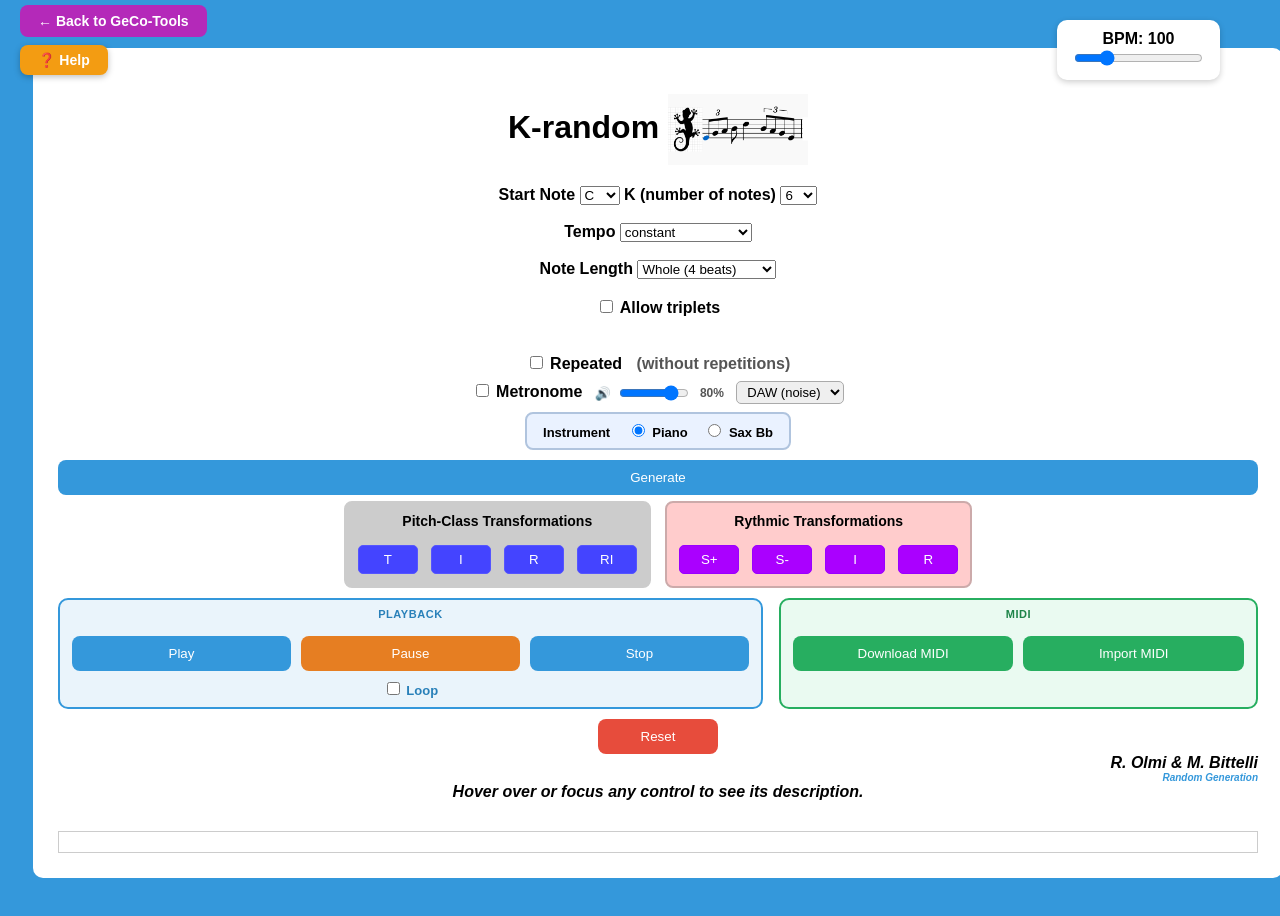
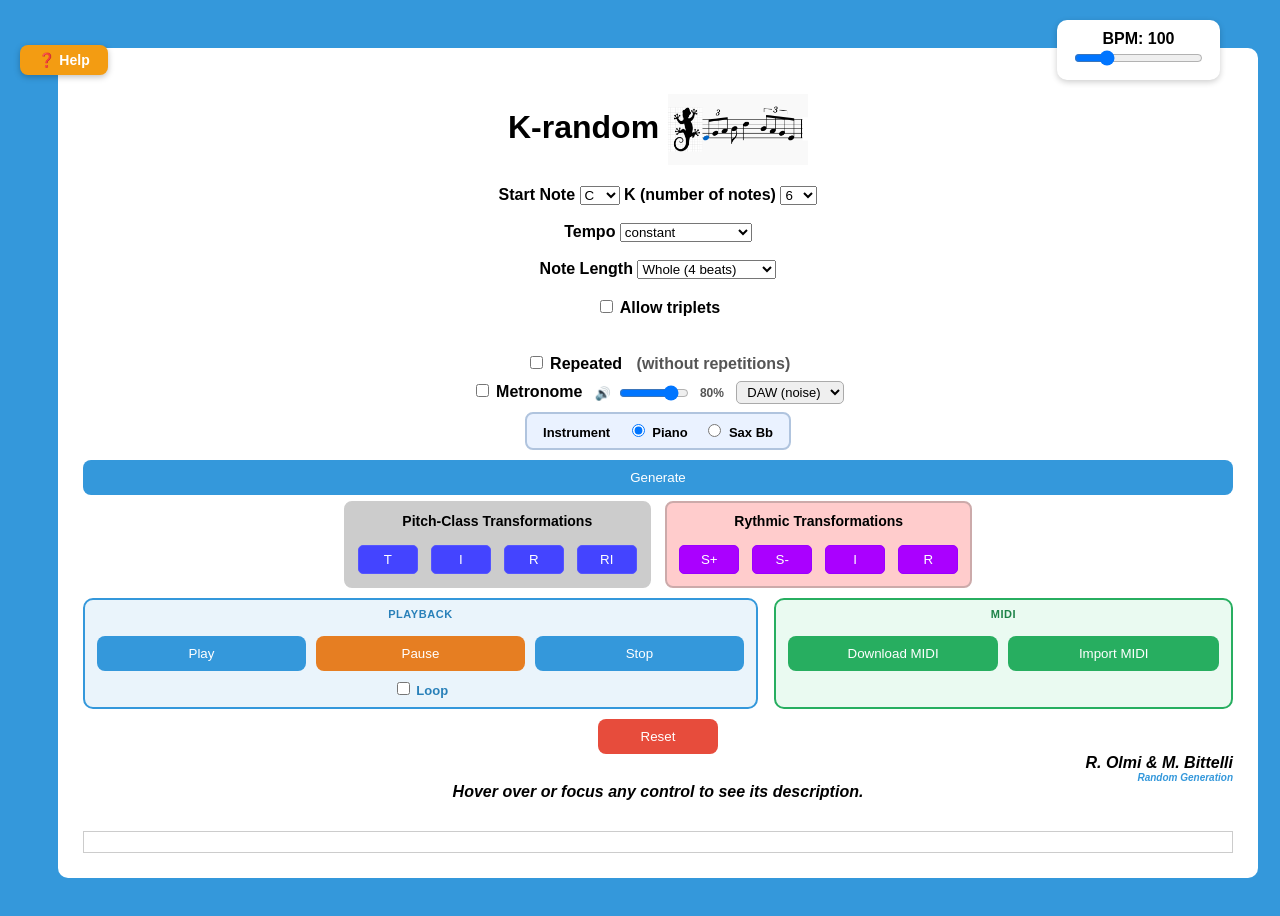
Before and after one commit to RobeOl/random_a, a website: page www/index.html in a window 1280 px wide. Shown: the top 916 px of the page. Drawn offline with nearby package versions, Linux system fonts and the light colour scheme; a script that the page names is missing.

Commit message:
modifiche pomeriggio

```diff
--- a/www/index.html
+++ b/www/index.html
@@ -2,6 +2,8 @@
 <html>
 <head>
 <meta charset="UTF-8">
+<meta name="viewport" content="width=device-width, initial-scale=1.0">
+<title>K-random: a GeCo-Tool add-on</title>
 <title>K-random: a GeCo-Tool add-on</title>
 
 <script src="https://unpkg.com/tone"></script>
@@ -26,11 +28,13 @@
     }
 
 .container{
-    width:1200px;
+    width:100%;
+    max-width:1200px;
     margin:30px auto;
     background:white;
     padding:25px;
     border-radius:10px;
+    box-sizing:border-box;
 }
 
 button{
@@ -78,7 +82,7 @@ button:hover{
 
 </style>
 
-<style>
+<!-- <style>
     .back-btn {
     position: fixed;
     top: 5px;
@@ -92,7 +96,7 @@ button:hover{
     z-index: 10000;
 }
     .back-btn:hover { background: #1a6a9a; }
-</style>
+</style> -->
 
 <style>
 /* ── Pitch-Class Circle ── */
@@ -474,7 +478,7 @@ button:hover{
 <div class="container" style="position:relative;">
 
     <!-- <a class="back-btn" href="#" onclick="window.close(); return false;">← Back to GeCo-Tools</a> -->
-    <a class="back-btn" href="GeCo-Tools.html">← Back to GeCo-Tools</a>
+    <!-- <a class="back-btn" href="GeCo-Tools.html">← Back to GeCo-Tools</a> -->
 
     <!-- Pitch-Class Circle -->
     <div id="pcCircleWrap">
```
